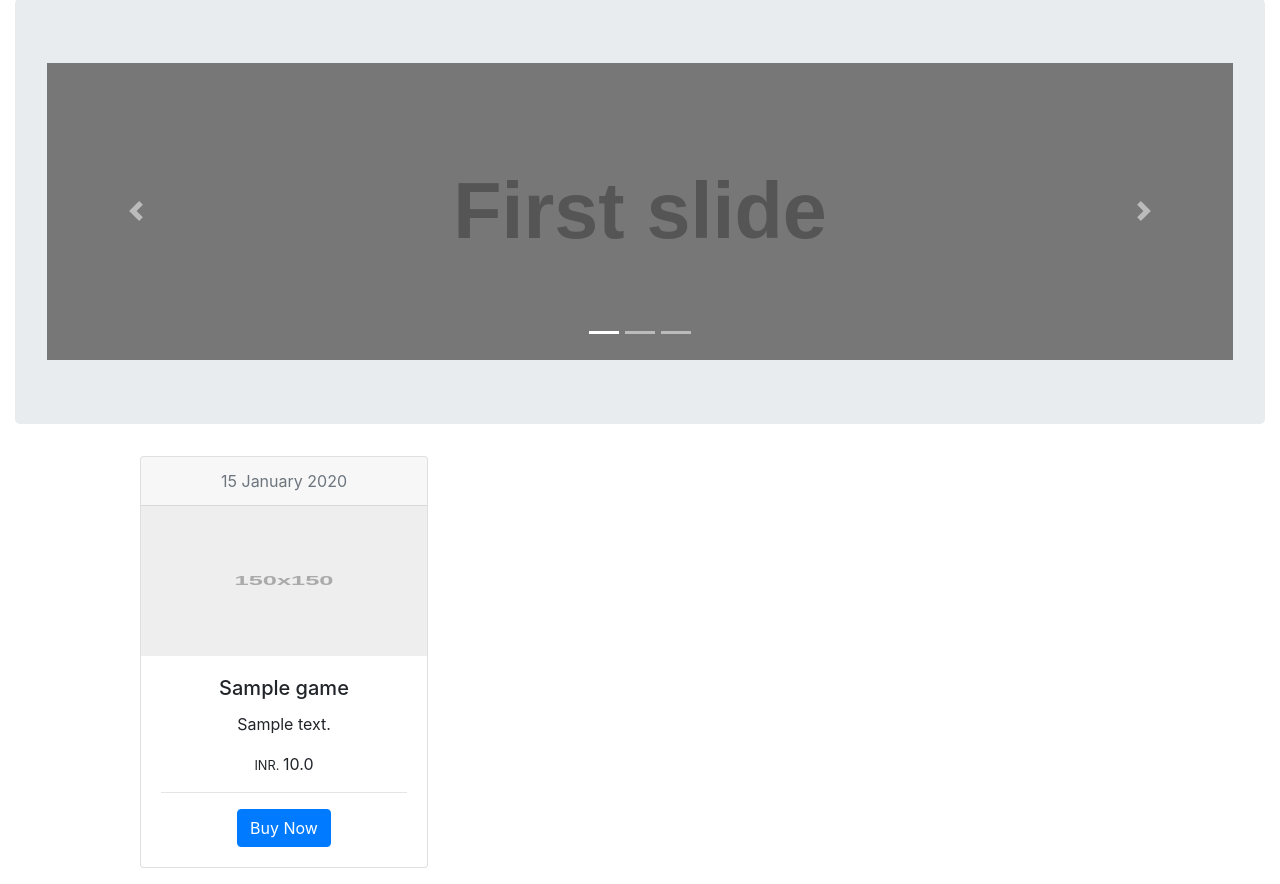
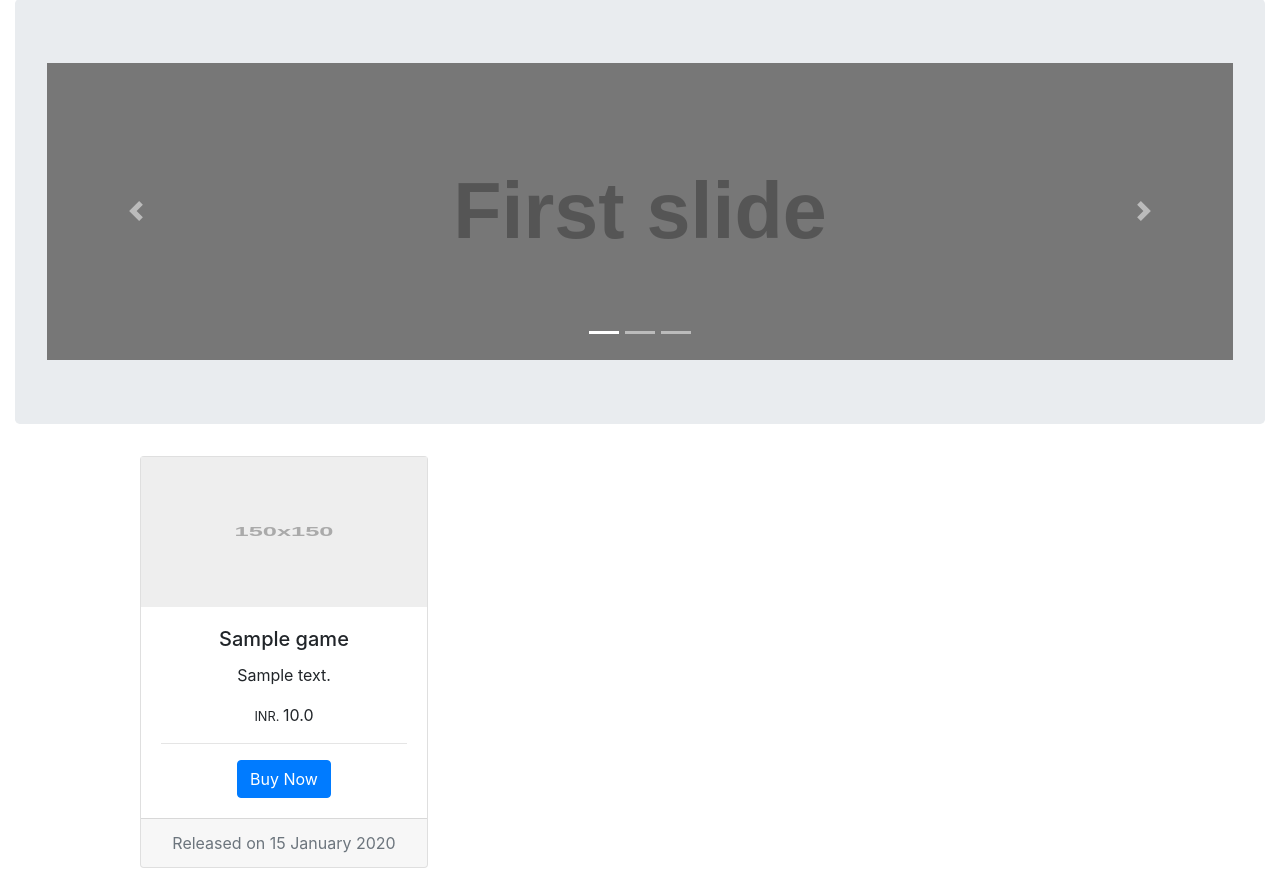
Before and after one commit to darshkpatel/django-steam, a Django app: page /games in a window 1280 px wide. Shown: the part 57-941 px from the top of the page. Run offline with Django 3.2, Linux system fonts and the light colour scheme; a user stored in the database is signed in; tables that the repository leaves empty hold one stand-in row (values such as "Sample post"); some libraries are stand-ins or nearby versions.

Commit message:
Minor UI Fix Games

```diff
--- a/marketplace/templates/marketplace/games.html
+++ b/marketplace/templates/marketplace/games.html
@@ -89,9 +89,7 @@
             {% for game in games %}
 
             <div class="card text-center mb-3" style="width: 18rem;">
-                <div class="card-header text-muted">
-                    {{game.releaseDate}}
-                </div>
+
                 <img class="d-block w-100" data-src="holder.js/150x150" alt="First slide" />
                 <div class="card-body">
                     <h5 class="card-title">{{game.name}}</h5>
@@ -100,7 +98,9 @@
                     <hr>
                     <a href="#" class="btn btn-primary">Buy Now</a>
                 </div>
-
+                <div class="card-footer text-muted">
+                        Released on {{game.releaseDate}}
+                    </div>
             </div>
         </div>
         {% endfor %}
```
